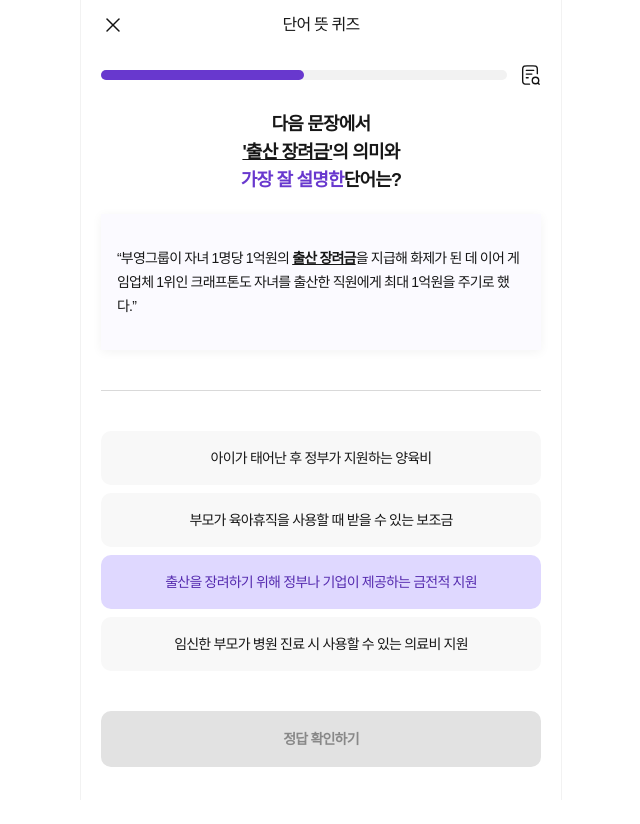
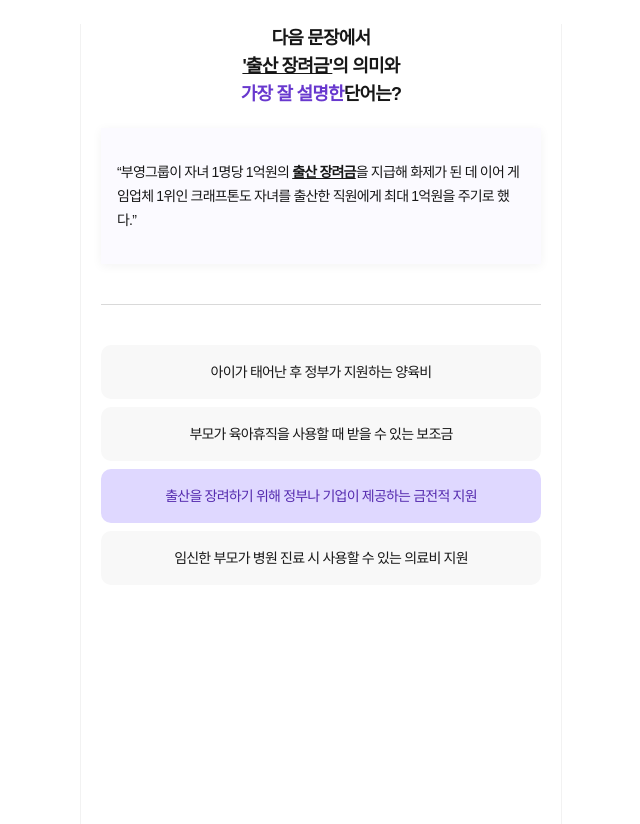
Before and after one commit to POTENDAY-NEWQUIZ/NEWQUIZ-FE, a Next.js app: page /quiz in a window 1280 px wide. Shown: the whole page, without its empty margins (319-959 px from the left). Before the commit the page ends 800 px from the top, so only its background shows below. Built offline with nearby package versions, Linux system fonts and the light colour scheme; a web font is replaced by a local one.

Commit message:
[refactor] : quiz 컴포넌트 구조 수정

```diff
--- a/src/container/word-quiz-1.tsx
+++ b/src/container/word-quiz-1.tsx
@@ -11,19 +11,6 @@ import hint from "@assets/svg/hint.svg";
 const WordQuiz1 = () => {
   return (
     <>
-      {/* 헤더 구역 */}
-      <Header
-        title="유의어 퀴즈"
-        leftChild={<EventButton icon={cancel} command="back" />}
-        rightChild={<Blank />}
-      />
-
-      {/* 프로그레시브 바 구역 */}
-      <section className="pt-16 mx-5 flex items-center gap-3">
-        <ProgressiveBar total={4} current={1} />
-        <EventButton icon={hint} command="" />
-      </section>
-
       {/* 문제 영역 */}
       <section className="mt-6 mx-5">
         <div className="text-center font-semibold text-lg mb-5">
@@ -51,11 +38,6 @@ const WordQuiz1 = () => {
         <QuizSelect text="감소" type="click" />
         <QuizSelect text="상승" type="unclick" />
       </section>
-
-      {/* 버튼 영역 */}
-      <section className="mt-10 mb-5">
-        <Button text="정답 확인하기" type="inactive" />
-      </section>
     </>
   );
 };
--- a/src/container/word-quiz-2.tsx
+++ b/src/container/word-quiz-2.tsx
@@ -11,19 +11,6 @@ import hint from "@assets/svg/hint.svg";
 const WordQuiz2 = () => {
   return (
     <>
-      {/* 헤더 구역 */}
-      <Header
-        title="단어 뜻 퀴즈"
-        leftChild={<EventButton icon={cancel} command="back" />}
-        rightChild={<Blank />}
-      />
-
-      {/* 프로그레시브 바 구역 */}
-      <section className="pt-16 mx-5 flex items-center gap-3">
-        <ProgressiveBar total={4} current={2} />
-        <EventButton icon={hint} command="" />
-      </section>
-
       {/* 문제 영역 */}
       <section className="mt-6 mx-5">
         <div className="text-center font-semibold text-lg mb-5">
@@ -64,11 +51,6 @@ const WordQuiz2 = () => {
           type="unclick"
         />
       </section>
-
-      {/* 버튼 영역 */}
-      <section className="mt-10 mb-5">
-        <Button text="정답 확인하기" type="inactive" />
-      </section>
     </>
   );
 };
```
